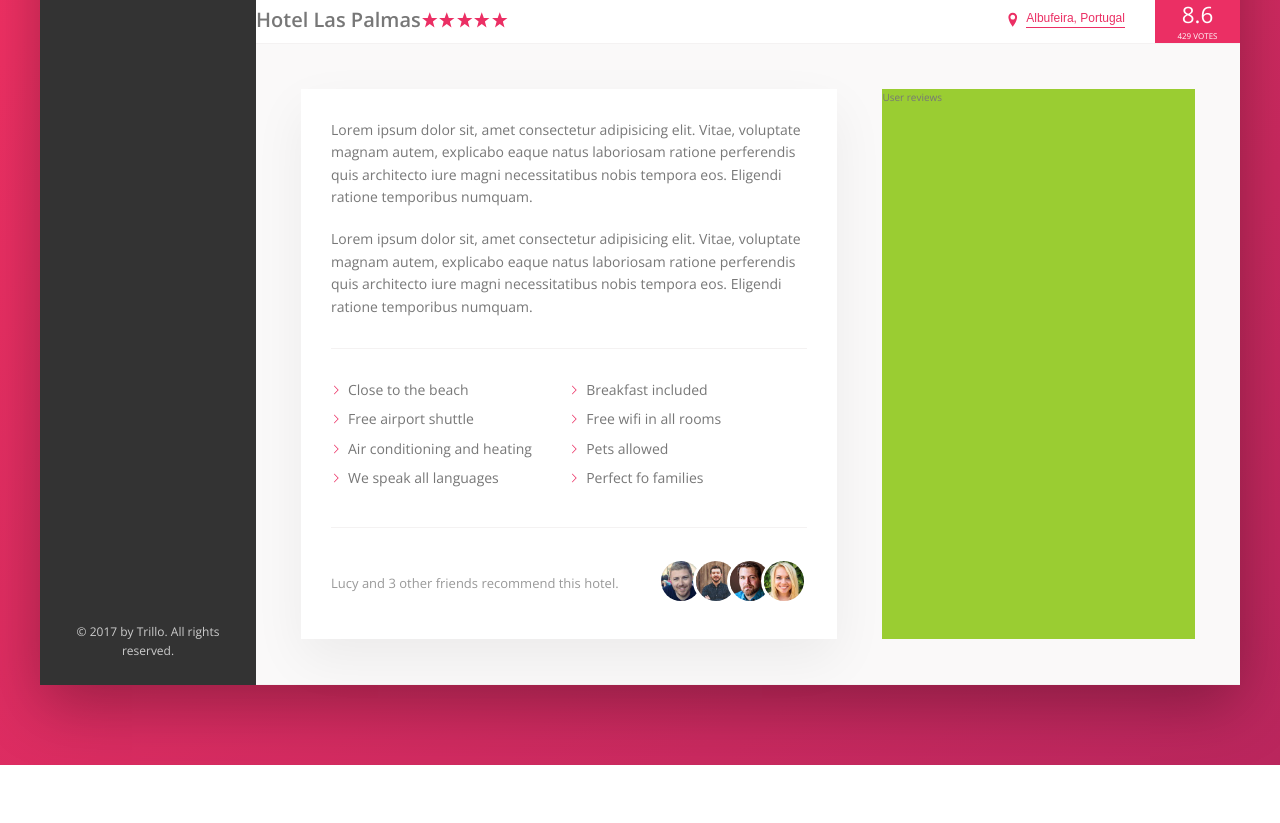
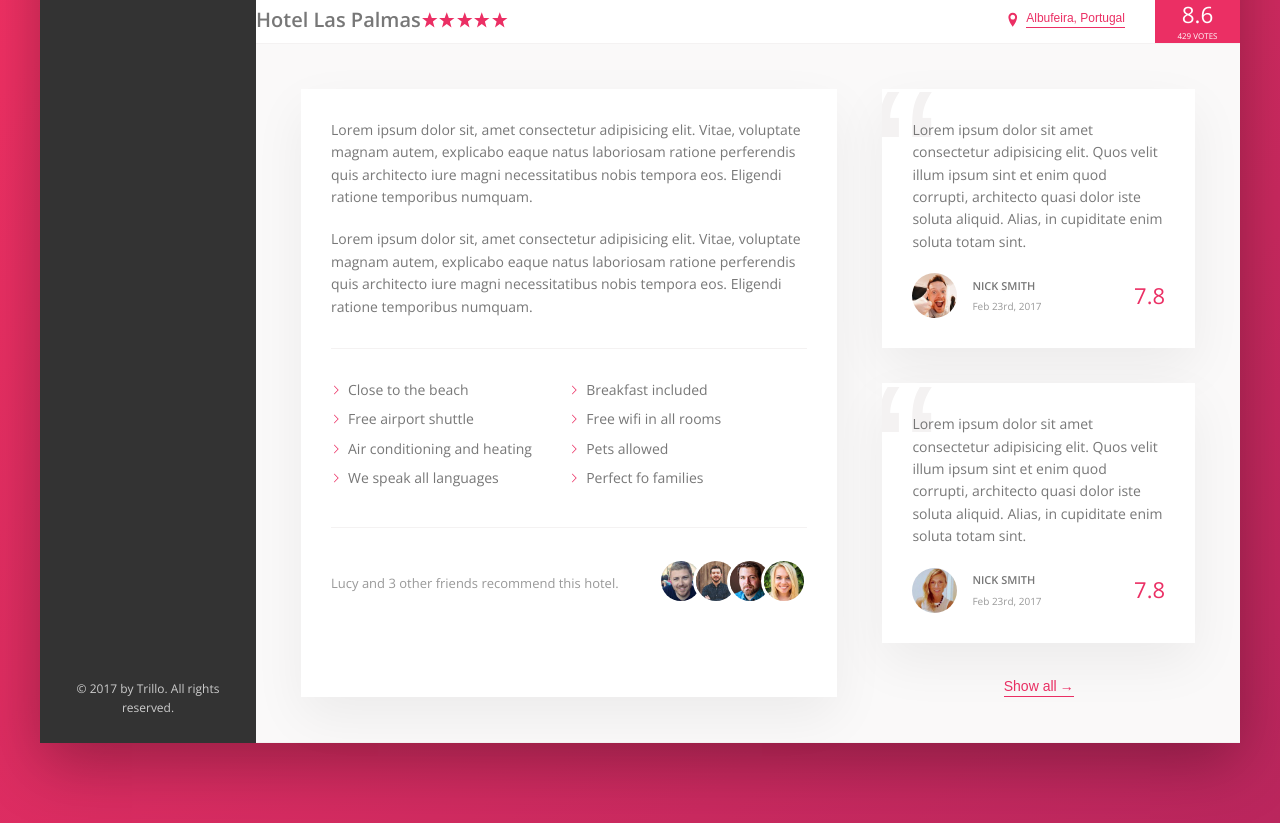
Before and after one commit to Saurabh7064/trillo, a website: page index.html in a window 1280 px wide. Shown: the part 538-1361 px from the top of the page. Before the commit the page ends 1303 px from the top, so only its background shows below. Drawn offline with nearby package versions, Linux system fonts and the light colour scheme.

Commit message:
84. User review section

```diff
--- a/index.html
+++ b/index.html
@@ -175,11 +175,38 @@
                         </div>
 
                         <div class="user-reviews">
-                            User reviews
+                            <figure class="review">
+                                <blockquote class="review__text">
+                                    Lorem ipsum dolor sit amet consectetur adipisicing elit. Quos velit illum ipsum sint et enim quod corrupti,
+                                    architecto quasi dolor iste soluta aliquid. Alias, in cupiditate enim soluta totam sint.
+                                </blockquote>
+                                <figcaption class="review__user">
+                                    <img src="img/user-1.jpg" alt="" class="review__photo">
+                                    <div class="review__user-box">
+                                        <p class="review__user-name">Nick Smith</p>
+                                        <p class="review__user-date">Feb 23rd, 2017</p>
+                                    </div>
+                                    <div class="review__rating">7.8</div>
+                                </figcaption>
+                            </figure>
+
+                            <figure class="review">
+                                <blockquote class="review__text">
+                                    Lorem ipsum dolor sit amet consectetur adipisicing elit. Quos velit illum ipsum sint et enim quod corrupti,
+                                    architecto quasi dolor iste soluta aliquid. Alias, in cupiditate enim soluta totam sint.
+                                </blockquote>
+                                <figcaption class="review__user">
+                                    <img src="img/user-2.jpg" alt="" class="review__photo">
+                                    <div class="review__user-box">
+                                        <p class="review__user-name">Nick Smith</p>
+                                        <p class="review__user-date">Feb 23rd, 2017</p>
+                                    </div>
+                                    <div class="review__rating">7.8</div>
+                                </figcaption>
+                            </figure>
+                            <button class="btn-inline">Show all<span>&rarr;</span></button>
                         </div>
-
                     </div>
-
                 </main>
             </div>
         </div>
--- a/sass/_components.scss
+++ b/sass/_components.scss
@@ -274,8 +274,17 @@
     cursor: pointer;
     transition: all .2s;
 
+    & span {
+        margin-left: 3px;
+        transition: margin-left .2s;
+    }
+
     &:hover {
         color: var(--color-grey-dark-1);
+
+        span {
+            margin-left: 8px;
+        }
     }
 
     &:focus {
@@ -371,3 +380,65 @@
         }
     }
 }
+//////////////////////////////////////////
+// REVIEWS
+.review {
+    background-color: #fff;
+    box-shadow: var(--shadow-light);
+    padding: 3rem;
+    margin-bottom: 3.5rem;
+    position: relative;
+    overflow: hidden;
+
+    &__text {
+        margin-bottom: 2rem;
+        z-index: 10;
+        position: relative;
+    }
+
+    &__user {
+        display: flex;
+        align-items: center;
+    }
+
+    &__photo {
+        height: 4.5rem;
+        width: 4.5rem;
+        border-radius: 50%;
+        margin-right: 1.5rem;
+    }
+
+    &__user-box {
+        margin-right: auto;
+    }
+
+    &__user-name {
+        font-size: 1.1rem;
+        font-weight: 600;
+        text-transform: uppercase;
+        margin-bottom: .4rem;
+    }
+
+    &__user-date {
+        font-size: 1rem;
+        color: var(--color-grey-dark-3);
+    }
+
+    &__rating {
+        color: var(--color-primary);
+        font-size: 2.2rem;
+        font-weight: 300;
+    }
+
+    &::before {
+        content: "\201C";
+        position: absolute;
+        top: -2.75rem;
+        left: -1rem;
+        line-height: 1;
+        font-size: 20rem;
+        color: var(--color-grey-light-2);
+        font-family: sans-serif;
+        z-index: 1;
+    }
+}
--- a/sass/_layout.scss
+++ b/sass/_layout.scss
@@ -36,6 +36,7 @@
 }
 
 .detail {
+    font-size: 1.4rem;
     display: flex;
     padding: 4.5rem;
     background-color: var(--color-grey-light-1);
@@ -43,7 +44,6 @@
 }
 
 .description {
-    font-size: 1.4rem;
     background-color: #fff;
     box-shadow: var(--shadow-light);
     padding: 3rem;
@@ -52,6 +52,8 @@
 }
 
 .user-reviews {
-    background-color: yellowgreen;
     flex: 1;
+    display: flex;
+    flex-direction: column;
+    align-items: center;
 }
```
Also changed, not shown: css/style.css.
